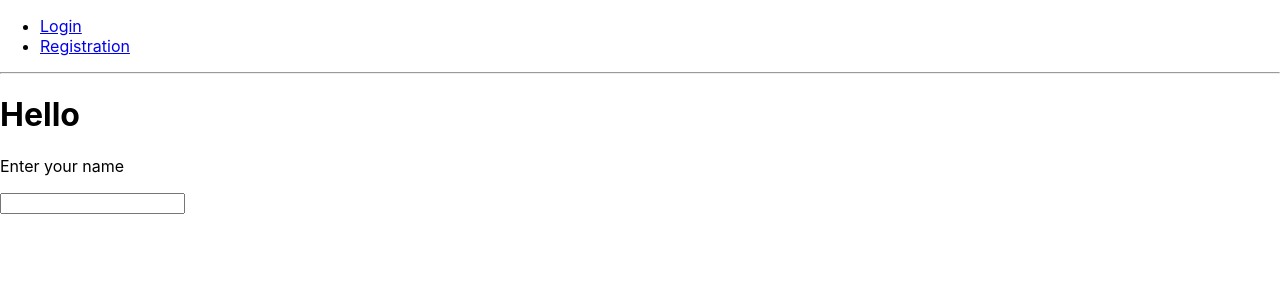
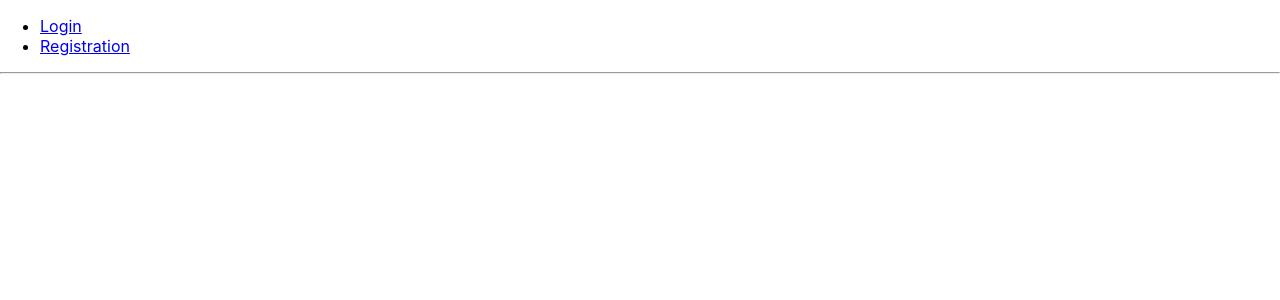
Before and after one commit to andrewtrac/gigeco, a React (Create React App) app: page /#/ in a window 1280 px wide. Shown: the top 300 px of the page. Built offline with nearby package versions, Linux system fonts and the light colour scheme.

Commit message:
Added new home page

```diff
--- a/src/App.js
+++ b/src/App.js
@@ -11,12 +11,13 @@ function App() {
     <HashRouter basename='/'>
     <div>
      <ul>
-      <li><Link to="/">Login</Link></li>
+      <li><Link to="/login">Login</Link></li>
       <li><Link to="/registration">Registration</Link></li>
      </ul>
      <hr />
-     <Route exact path="/" component={Login} />
+     <Route exact path="/login" component={Login} />
      <Route path="/registration" component={Registration} />
+     <Route path="/home" component={Home} />
     </div>
    </HashRouter>
   );
--- a/src/components/Registration.js
+++ b/src/components/Registration.js
@@ -17,7 +17,7 @@ export default function Registration () {
     <form data-ms-form="signup">
       <input ms-field="email" />
       <input ms-field="password" />
-      <input type="submit" value="Sign up" />
+      <input type="submit" value="Sign up" data-ms-membership="5f18b29a374769000482e027"/>
     </form>
   )
 
```
